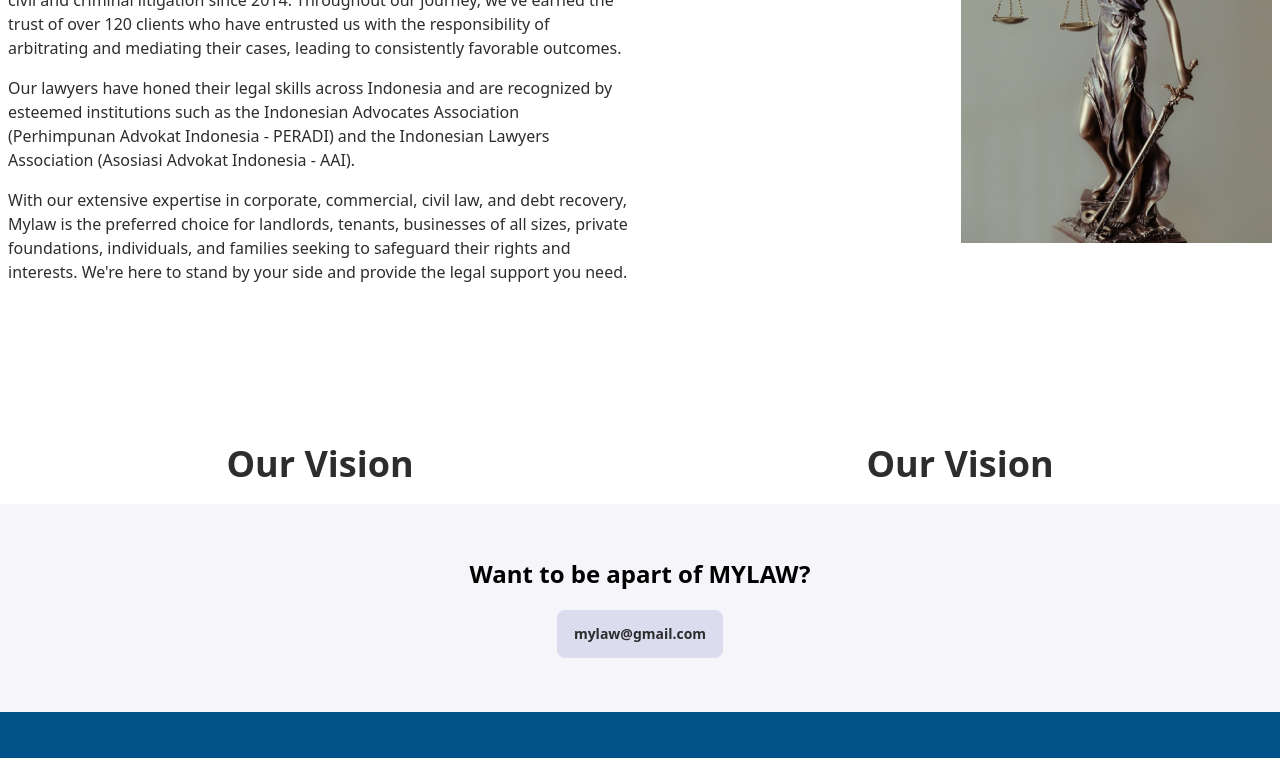
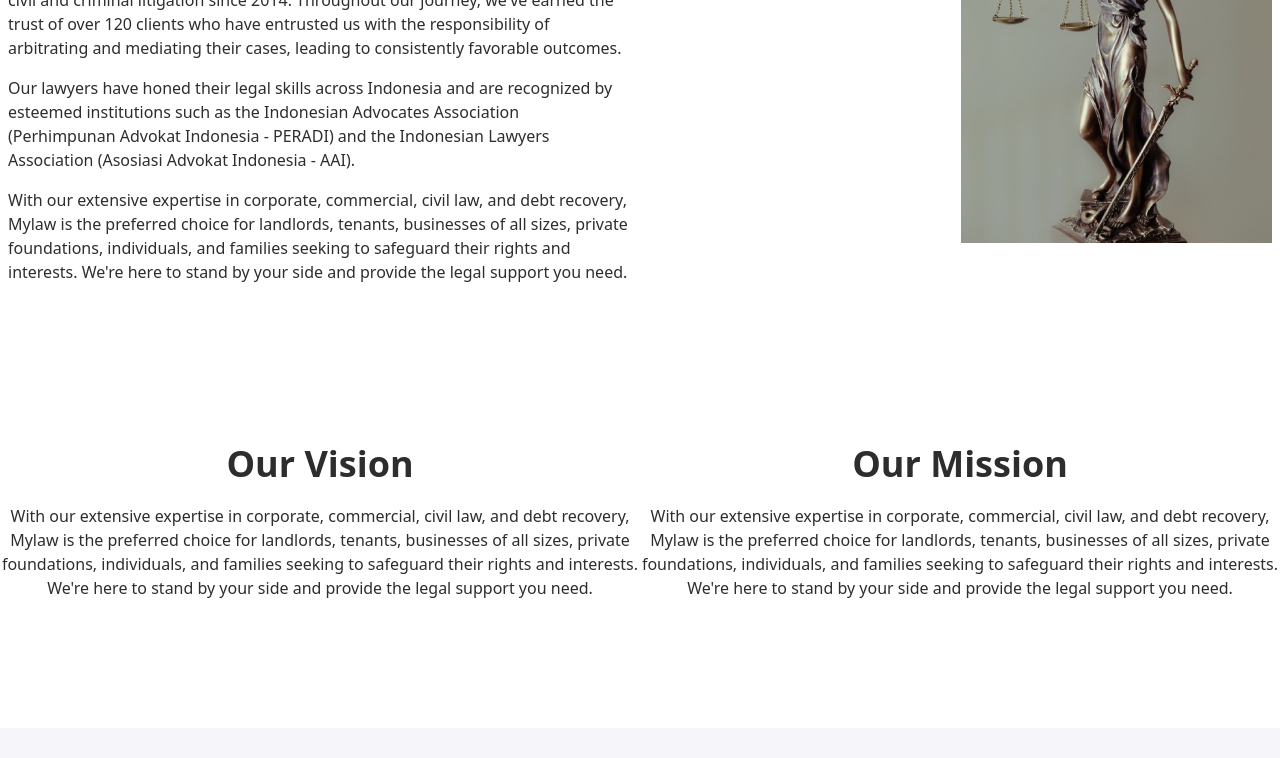
Before and after one commit to nctrnlman/client-mylaw, a React (Vite) app: page /about-us in a window 1280 px wide. Shown: the part 456-1214 px from the top of the page. Built offline with nearby package versions, Linux system fonts and the light colour scheme; the HTML template or start-up script is replaced by a standard one.

Commit message:
add vision and mission

```diff
--- a/src/pages/AboutUs.jsx
+++ b/src/pages/AboutUs.jsx
@@ -44,14 +44,26 @@ const Services = () => {
         </div>
         <img src={aboutUsImg} alt="" className="w-1/2 justify-self-end" />
       </div>
-      <div className="max-w-7xl grid grid-cols-2 grid-rows-1 justify-items-center mt-20">
-        <div>
+      <div className="max-w-7xl mx-auto grid grid-cols-2 grid-rows-1 justify-items-center mt-20 mb-32">
+        <div className="text-center">
           <h2 className="text-4xl font-bold mb-5">Our Vision</h2>
-          <p></p>
+          <p>
+            With our extensive expertise in corporate, commercial, civil law,
+            and debt recovery, Mylaw is the preferred choice for landlords,
+            tenants, businesses of all sizes, private foundations, individuals,
+            and families seeking to safeguard their rights and interests. We're
+            here to stand by your side and provide the legal support you need.
+          </p>
         </div>
-        <div>
-          <h2 className="text-4xl font-bold mb-5">Our Vision</h2>
-          <p></p>
+        <div className="text-center">
+          <h2 className="text-4xl font-bold mb-5">Our Mission</h2>
+          <p>
+            With our extensive expertise in corporate, commercial, civil law,
+            and debt recovery, Mylaw is the preferred choice for landlords,
+            tenants, businesses of all sizes, private foundations, individuals,
+            and families seeking to safeguard their rights and interests. We're
+            here to stand by your side and provide the legal support you need.
+          </p>
         </div>
       </div>
       <div className="w-screen bg-base-100 text-black">
```
